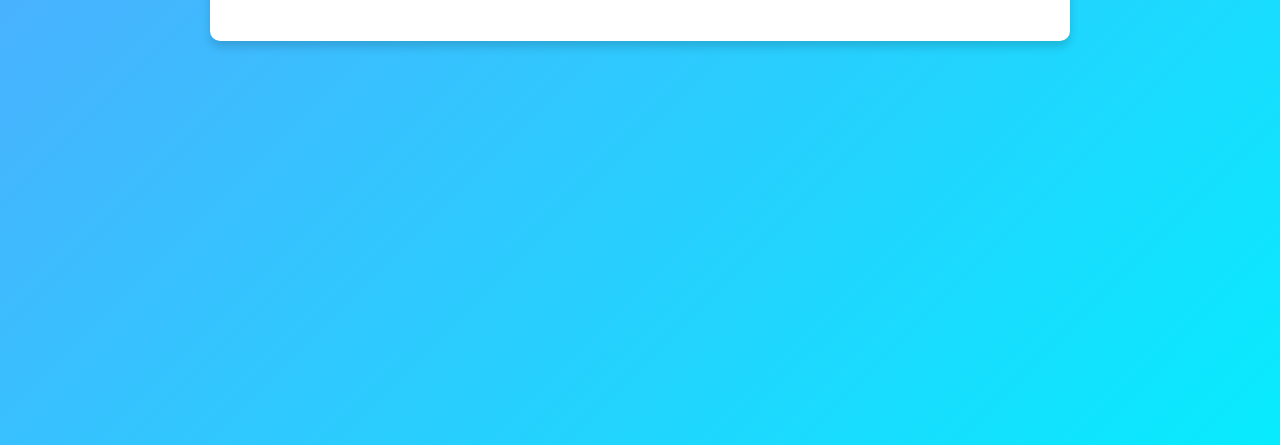
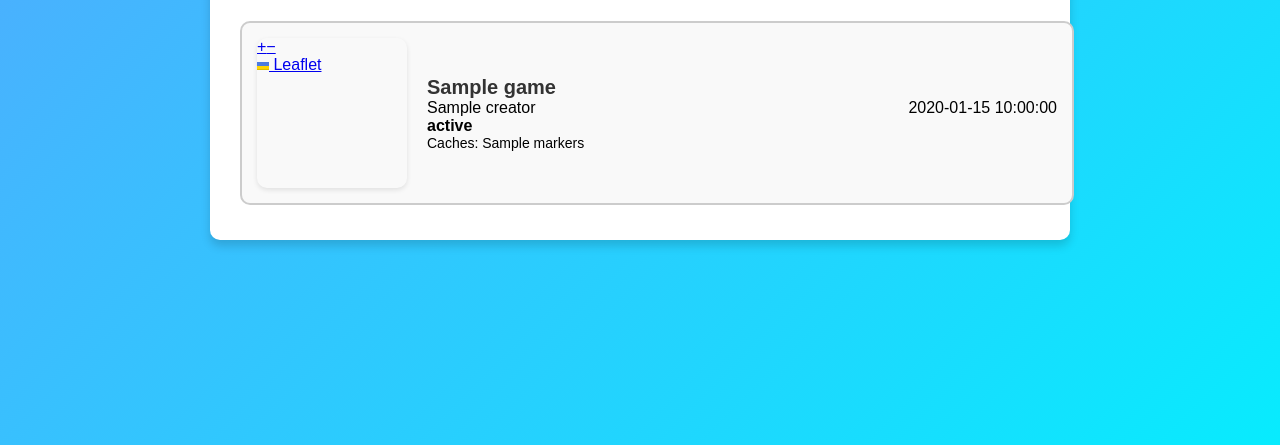
Before and after one commit to FeelNostalgic/PaaS, a Flask app: template templates/mainpage.html in a window 1280 px wide. Shown: the part 157-602 px from the top of the page. Run offline with Flask 3, Linux system fonts and the light colour scheme; the template is opened without the code that fills it: most values are stand-ins (such as "Sample title", 1, 10 or a date in 2020).

Commit message:
MainPage version 1

```diff
--- a/app.py
+++ b/app.py
@@ -32,7 +32,22 @@
 @app.route('/home')
 def home():
     if "user" in session:
-        return render_template("mainpage.html", session=session.get("user"))
+        games = DatabaseAPI.find_all()
+        games_list = []
+        for game in games:
+            print(str(game["name"]))
+            game_data = {
+                "id": str(game["_id"]),
+                "name": game["name"],
+                "creator": game["creator"]["name"],
+                "date": game["date"].strftime("%Y-%m-%d"),
+                "status": game["status"],
+                "markers": len(game["markers"]),
+                "area": game["area"],
+            }
+            games_list.append(game_data)
+
+        return render_template("mainpage.html", session=session.get("user"), games=games_list)
     else:
         abort(404)
 
--- a/backend/database.py
+++ b/backend/database.py
@@ -44,6 +44,11 @@
         return collection.insert_one(data)
 
     @staticmethod
+    def find_all():
+        collection = db[config['games']]
+        return collection.find()
+
+    @staticmethod
     def find_one(query):
         collection = db[config['games']]
         return collection.find_one(query)
--- /dev/null
+++ b/static/css/hunts.css
@@ -0,0 +1,69 @@
+.game-item {
+    border: 2px solid #ccc;
+    padding: 15px;
+    margin: 15px 0;
+    border-radius: 10px;
+    display: flex;
+    flex-direction: row;
+    align-items: center;
+    justify-content: space-between;
+    width: 100%;
+    background-color: #f9f9f9;
+    cursor: pointer; /* To indicate that the group is clickable */
+}
+
+.game-item:hover {
+    background-color: #f1f1f1; /* Hover effect for the clickable game item */
+}
+
+.game-info {
+    flex-grow: 1;
+    padding-left: 20px;
+}
+
+.game-info h2 {
+    margin: 0;
+    font-size: 20px;
+    color: #333;
+}
+
+.game-info p {
+    margin: 5px 0;
+    font-size: 14px;
+    color: #555;
+}
+
+.game-info .creator {
+    display: flex;
+    justify-content: space-between;
+    align-items: center;
+}
+
+.game-info .status {
+    font-size: 16px;
+    font-weight: bold;
+}
+
+.game-info .status.completed {
+    color: red;
+}
+
+.game-info .status.in-progress {
+    color: green;
+}
+
+.game-info .status.in-revision {
+    color: blue;
+}
+
+.game-info .total-caches {
+    font-size: 14px;
+    font-weight: normal;
+}
+
+.map-preview {
+    width: 150px;
+    height: 150px;
+    border-radius: 10px;
+    box-shadow: 0 2px 5px rgba(0, 0, 0, 0.1);
+}
--- a/templates/mainpage.html
+++ b/templates/mainpage.html
@@ -4,119 +4,9 @@
     <meta charset="UTF-8">
     <meta name="viewport" content="width=device-width, initial-scale=1.0">
     <title>Home Page</title>
-    <style>
-        /* General Styles */
-        body {
-            font-family: Arial, sans-serif;
-            background: linear-gradient(135deg, #4facfe, #00f2fe) fixed;
-            margin: 0;
-            padding: 0;
-            display: flex;
-            justify-content: center;
-            align-items: flex-start;
-            height: 100vh;
-        }
-
-        .header {
-            width: 95%;
-            background-color: #fff;
-            box-shadow: 0 2px 5px rgba(0, 0, 0, 0.1);
-            display: flex;
-            justify-content: space-between;
-            align-items: center;
-            position: fixed;
-            top: 0;
-            left: 0;
-            z-index: 1000;
-            border-bottom: 1px solid #e0e0e0;
-            padding: 10px 40px;
-            border-bottom: 1px solid #e0e0e0;
-        }
-
-        .header .left {
-            flex: 1;
-            text-align: left;
-            font-size: 16px;
-            font-weight: bold;
-            color: #333;
-            margin-right: 10px;
-        }
-
-        .header .center {
-            flex: 2;
-            display: flex;
-            justify-content: center;
-            gap: 10px;
-        }
-
-        .header .center .navigation {
-            margin: 0 10px;
-            padding: 8px 16px;
-            font-size: 14px;
-            color: white;
-            background-color: #4facfe;
-            border: none;
-            border-radius: 4px;
-            cursor: pointer;
-            transition: background-color 0.3s ease;
-        }
-
-        .header .center .navigation:hover {
-            background-color: #00c6ff;
-        }
-
-        .header .right {
-            flex: 1;
-            text-align: right;
-        }
-
-        .header .right .logout-link {
-            font-size: 14px;
-            color: #dc3545;
-            text-decoration: none;
-            font-weight: bold;
-            transition: color 0.3s ease;
-        }
-
-        .header .right .logout-link:hover {
-            color: #a71d2a;
-        }
-
-        .container {
-            background: #fff;
-            padding: 20px 30px;
-            border-radius: 10px;
-            box-shadow: 0 6px 10px rgba(0, 0, 0, 0.15);
-            max-width: 800px;
-            width: 100%;
-            margin-top: 80px; /* Push the content below the header */
-        }
-
-        h1 {
-            text-align: center;
-            color: #333;
-            margin-bottom: 20px;
-        }
-
-        button {
-            width: 100%;
-            padding: 10px;
-            background-color: #4facfe;
-            color: white;
-            border: none;
-            border-radius: 5px;
-            cursor: pointer;
-            font-size: 16px;
-            font-weight: bold;
-            transition: background 0.3s;
-            margin-bottom: 10px;
-        }
-
-        button:hover {
-            background-color: #00c6ff;
-        }
-
-    </style>
+    <link type="text/css" rel="stylesheet" href="{{ url_for('static', filename='css/header.css') }}">
+    <link type="text/css" rel="stylesheet" href="{{ url_for('static', filename='css/body.css') }}">
+    <link type="text/css" rel="stylesheet" href="{{ url_for('static', filename='css/hunts.css') }}">
 </head>
 <body>
 
@@ -140,6 +30,51 @@
 <!-- Main Content -->
 <div class="container">
     <h1>Welcome, {{ session.userinfo.name }}</h1>
+    <div id="games-list">
+        {% for game in games %}
+            <div class="game-item" onclick="window.location.href='/game/{{ game.id }}'">
+                <!-- Mapa a la izquierda -->
+                <div id="map-{{ game.id }}" class="map-preview"></div>
+
+                <!-- Información del juego a la derecha -->
+                <div class="game-info">
+                    <h2>{{ game.name }}</h2>
+
+                    <div class="creator">
+                        <span>{{ game.creator }}</span>
+                        <span>{{ game.date }}</span>
+                    </div>
+
+                    <div class="status {{ game.status | lower | replace(" ", "-") }}">
+                        {{ game.status }}
+                    </div>
+
+                    <div class="total-caches">
+                        Caches: {{ game.markers }}
+                    </div>
+                </div>
+            </div>
+        {% endfor %}
+    </div>
 </div>
+
+ <script src="https://unpkg.com/leaflet/dist/leaflet.js"></script>
+    <script>
+        document.addEventListener('DOMContentLoaded', function () {
+            {% for game in games %}
+                var latLngBounds = [
+                    [{{ game.area.lat1 }}, {{ game.area.lon1 }}],
+                    [{{ game.area.lat2 }}, {{ game.area.lon2 }}]
+                ];
+
+                var map = L.map('map-{{ game.id }}').setView([{{ game.area.lat1 }}, {{ game.area.lon1 }}], 13);
+                L.tileLayer('https://{s}.tile.openstreetmap.org/{z}/{x}/{y}.png', {
+                    attribution: '&copy; <a href="https://www.openstreetmap.org/copyright">OpenStreetMap</a> contributors'
+                }).addTo(map);
+
+                L.rectangle(latLngBounds, { color: "#ff7800", weight: 1 }).addTo(map);
+            {% endfor %}
+        });
+    </script>
 </body>
 </html>
```
Also changed, not shown: static/css/body.css (added, +26 -0 lines), static/css/feedback.css (added, +31 -0 lines), static/css/header.css (added, +78 -0 lines), templates/newGame.html (+4 -133 lines).
